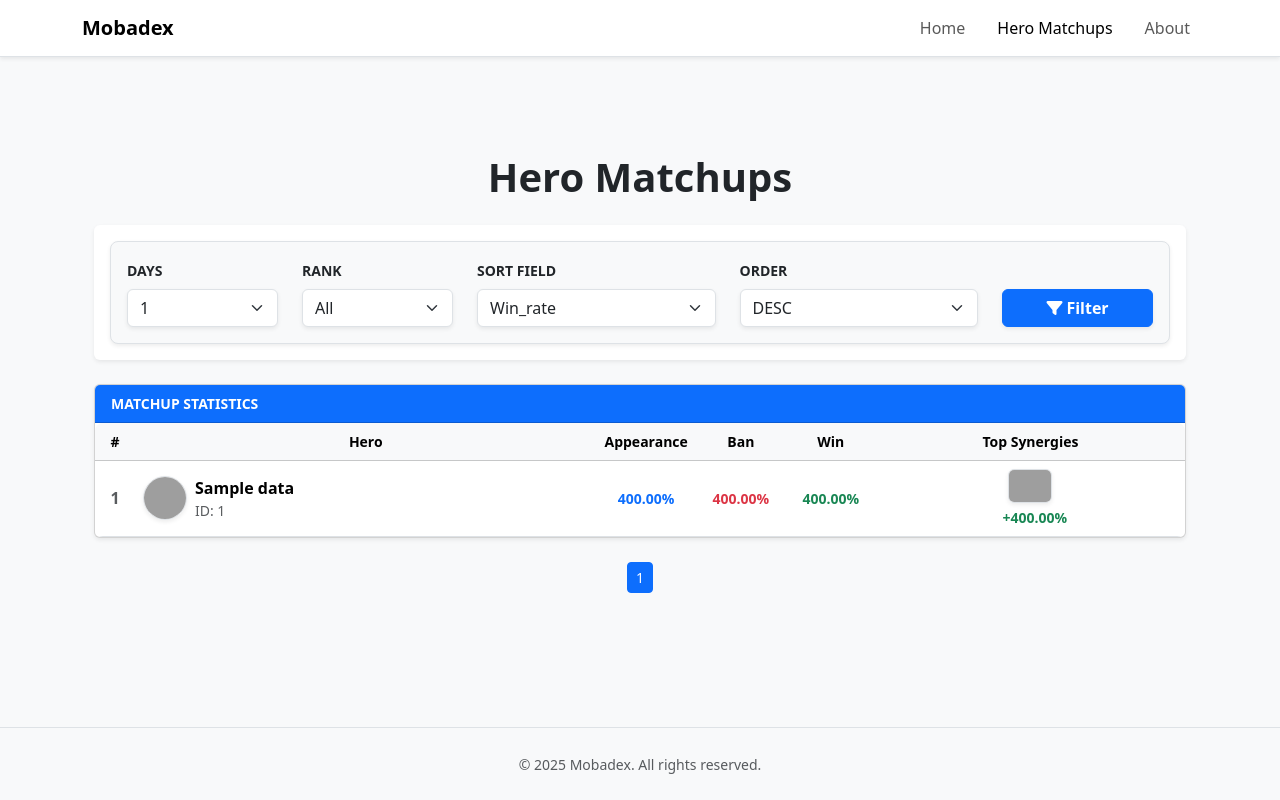
After one commit to Huerte/MobaDex, a Django app: page /matchups/ in a window 1280 px wide. The commit adds this page. Run offline with Django 5.2, Linux system fonts and the light colour scheme; tables that the repository leaves empty hold one stand-in row (values such as "Sample post"); a database or web service that is not in the repository returns one stand-in record (values such as "Sample title"); data that the repository does not hold is empty; some libraries are stand-ins or nearby versions; grey boxes are pictures that could not be loaded.

Commit message:
Finished the basic feature of the project

```diff
--- a/src/core/urls.py
+++ b/src/core/urls.py
@@ -3,8 +3,9 @@ from . import views
 
 urlpatterns = [
     path('', views.home, name='home'),
-    # path('matchups/', views.hero_matchups, name='matchups'),
+    path('matchups/', views.matchup_page, name='matchups'),
     path('about/', views.about, name='about'),
+
     # API endpoints
     # path('api/heroes/', views.api_hero_list, name='api_hero_list'),
     # path('api/heroes/<int:hero_id>/counters/', views.api_hero_counters, name='api_hero_counters'),
--- a/src/core/utils.py
+++ b/src/core/utils.py
@@ -0,0 +1,58 @@
+import requests
+
+API_BASE_URL = 'https://mlbb-stats.ridwaanhall.com/api'
+
+def fetch_api(to_fetch):
+    try:
+        response = requests.get(f'{API_BASE_URL}/{to_fetch}')
+        return response.json()
+    except requests.exceptions.RequestException:
+        return None
+
+
+def all_heroes():
+    data = fetch_api('hero-list')
+    heroes = []
+    if data:
+        for id, name in data.items():
+            heroes.append(
+                (int(id), name)
+            )
+    return heroes
+
+def hero_rank(days=1, rank='all', size=127, index=127, sort_field='win_rate', sort_order='desc'):
+    res = fetch_api(f'hero-rank/?days={days}&rank={rank}&size={size}&index={index}&sort_field={sort_field}&sort_order={sort_order}')
+    records = res.get('data', {}).get('records', [])
+    total_count = res.get('data', {}).get('total_count', 0)  # Make sure API returns this
+
+    data = []
+    for hero_entry in records:
+        hero = {
+            'main_hero_id': hero_entry['data']['main_heroid'],
+            'main_hero_name': hero_entry['data']['main_hero']['data']['name'],
+            'main_hero_img': hero_entry['data']['main_hero']['data']['head'],
+            'win_rate': hero_entry['data']['main_hero_win_rate'] * 100,
+            'ban_rate': hero_entry['data']['main_hero_ban_rate'] * 100,
+            'appearance_rate': hero_entry['data']['main_hero_appearance_rate'] * 100,
+            'channel_id': hero_entry['data']['main_hero_channel']['id'],
+            'sub_heroes': []
+        }
+        for sub in hero_entry['data']['sub_hero']:
+            hero['sub_heroes'].append({
+                'heroid': sub['heroid'],
+                'img': sub['hero']['data']['head'],
+                'channel_id': sub['hero_channel']['id'],
+                'increase_win_rate': sub['increase_win_rate'] * 100,
+            })
+
+
+        data.append(hero)
+
+    # Optional: Client-side sort (if needed)
+    data.sort(key=lambda x: x.get(sort_field, 0), reverse=(sort_order=='desc'))
+
+    return data, total_count
+
+
+if __name__ == '__main__':
+    print(hero_rank())
--- a/src/core/views.py
+++ b/src/core/views.py
@@ -1,11 +1,48 @@
 from django.shortcuts import render, redirect
+from math import ceil
 from . import utils
 
 def home(request):
-    # heroes = utils.get_all_heroes()
-    # rankings = utils.get_hero_rankings()
-    # return render(request, 'home.html', {'heroes': heroes, 'rankings': rankings, })
-    return render(request, 'home.html')
+    heroes = utils.all_heroes()
+    context = {
+        'heroes': heroes,
+    }
+    return render(request, 'home.html', context)
 
 def about(request):
     return render(request, 'about.html')
+
+def matchup_page(request):
+    days_options = [1, 3, 7, 15, 30]
+    rank_options = ["all", "epic", "legend", "mythic", "honor", "glory"]
+    sort_fields = ["pick_rate", "ban_rate", "win_rate"]
+    sort_orders = ["asc", "desc"]
+
+    days = request.GET.get('days', '1')
+    rank = request.GET.get('rank', 'all')
+    size = int(request.GET.get('size', 127))
+    index = int(request.GET.get('index', 1))
+    sort_field = request.GET.get('sort_field', 'win_rate')
+    sort_order = request.GET.get('sort_order', 'desc')
+
+    records, total_count = utils.hero_rank(days, rank, size, index, sort_field, sort_order)
+
+    total_pages = ceil(total_count / size)
+
+    context = {
+        "days_options": days_options,
+        "rank_options": rank_options,
+        "sort_fields": sort_fields,
+        "sort_orders": sort_orders,
+        "records": records,
+        "current_page": index,
+        "total_pages": total_pages,
+        "page_range": range(max(index - 2, 1), min(index + 3, total_pages + 1)),
+        "page_offset": (index - 1) * size,
+        "selected_days": days,
+        "selected_rank": rank,
+        "selected_sort_field": sort_field,
+        "selected_sort_order": sort_order,
+    }
+
+    return render(request, "matchup.html", context)
--- a/src/templates/base.html
+++ b/src/templates/base.html
@@ -9,6 +9,7 @@
   <link href="https://cdn.jsdelivr.net/npm/bootstrap@5.3.2/dist/css/bootstrap.min.css" rel="stylesheet" />
 
   <!-- Font Awesome -->
+  <link rel="stylesheet" href="https://cdnjs.cloudflare.com/ajax/libs/font-awesome/6.5.0/css/all.min.css" integrity="..." crossorigin="anonymous">
   <script src="https://kit.fontawesome.com/a076d05399.js" crossorigin="anonymous"></script>
 
   <style>
--- /dev/null
+++ b/src/templates/matchup.html
@@ -0,0 +1,180 @@
+{% extends "base.html" %}
+
+{% block content %}
+<div class="container py-5">
+  <h1 class="fw-bold mb-4 text-center">Hero Matchups</h1>
+
+  <!-- Filter Panel -->
+  <div class="card mb-4 shadow-sm border-0">
+    <div class="card-body">
+    <form method="GET" action="{% url 'matchups' %}" class="p-3 border rounded-3 bg-light shadow-sm">
+    <div class="row gy-3 gx-4 align-items-end">
+        <div class="col-12 col-sm-6 col-md-3 col-lg-2">
+        <label for="days" class="form-label fw-semibold small text-uppercase">Days</label>
+        <select id="days" name="days" class="form-select shadow-sm">
+            {% for d in days_options %}
+            <option value="{{ d }}" {% if d|stringformat:"s" == selected_days|stringformat:"s" %}selected{% endif %}>{{ d }}</option>
+            {% endfor %}
+        </select>
+        </div>
+
+        <div class="col-12 col-sm-6 col-md-3 col-lg-2">
+        <label for="rank" class="form-label fw-semibold small text-uppercase">Rank</label>
+        <select id="rank" name="rank" class="form-select shadow-sm">
+            {% for r in rank_options %}
+            <option value="{{ r }}" {% if r == selected_rank %}selected{% endif %}>{{ r|capfirst }}</option>
+            {% endfor %}
+        </select>
+        </div>
+
+        <div class="col-12 col-sm-6 col-md-3 col-lg-3">
+        <label for="sort_field" class="form-label fw-semibold small text-uppercase">Sort Field</label>
+        <select id="sort_field" name="sort_field" class="form-select shadow-sm">
+            {% for field in sort_fields %}
+            <option value="{{ field }}" {% if field == selected_sort_field %}selected{% endif %}>{{ field|capfirst }}</option>
+            {% endfor %}
+        </select>
+        </div>
+
+        <div class="col-12 col-sm-6 col-md-3 col-lg-3">
+        <label for="sort_order" class="form-label fw-semibold small text-uppercase">Order</label>
+        <select id="sort_order" name="sort_order" class="form-select shadow-sm">
+            {% for order in sort_orders %}
+            <option value="{{ order }}" {% if order == selected_sort_order %}selected{% endif %}>{{ order|upper }}</option>
+            {% endfor %}
+        </select>
+        </div>
+
+        <input type="hidden" name="size" value="127">
+        <input type="hidden" name="index" value="{{ current_page }}">
+
+        <div class="col-12 col-md-6 col-lg-2 text-end">
+        <button type="submit" class="btn btn-primary w-100 fw-semibold shadow-sm">
+            <i class="fas fa-filter me-1"></i>Filter
+        </button>
+        </div>
+    </div>
+    </form>
+    </div>
+  </div>
+
+    <div class="card shadow-sm mb-4">
+    <div class="card-header bg-primary text-white fw-bold text-uppercase small">
+        Matchup Statistics
+    </div>
+    <div class="table-responsive">
+        <table class="table table-hover align-middle mb-0 text-nowrap">
+        <thead class="table-light text-center small">
+            <tr>
+            <th style="width: 40px;">#</th>
+            <th>Hero</th>
+            <th style="width: 90px;">Appearance</th>
+            <th style="width: 90px;">Ban</th>
+            <th style="width: 90px;">Win</th>
+            <th>Top Synergies</th>
+            </tr>
+        </thead>
+        <tbody>
+            {% for hero in records %}
+            <tr class="matchup-row" style="cursor: pointer;" onclick="location.href='#';">
+            <!-- Index -->
+            <td class="text-center text-muted fw-bold">{{ forloop.counter0|add:page_offset|add:1 }}</td>
+
+            <!-- Hero Info -->
+            <td class="p-2">
+                <div class="d-flex align-items-center gap-2">
+                <img src="{{ hero.main_hero_img }}" alt="{{ hero.main_hero_name }}" class="rounded-circle border shadow-sm flex-shrink-0" width="44" height="44">
+                <div class="d-none d-sm-block">
+                    <div class="fw-semibold">{{ hero.main_hero_name }}</div>
+                    <div class="small text-muted">ID: {{ hero.main_hero_id }}</div>
+                </div>
+                </div>
+            </td>
+
+            <!-- Appearance -->
+            <td class="text-center text-primary fw-semibold small">
+                {{ hero.appearance_rate|floatformat:2 }}%
+            </td>
+
+            <!-- Ban -->
+            <td class="text-center text-danger fw-semibold small">
+                {{ hero.ban_rate|floatformat:2 }}%
+            </td>
+
+            <!-- Win -->
+            <td class="text-center text-success fw-semibold small">
+                {{ hero.win_rate|floatformat:2 }}%
+            </td>
+
+            <!-- Top Synergies -->
+            <td>
+                <div class="d-flex flex-wrap justify-content-center gap-2">
+                {% for sub in hero.sub_heroes|slice:":3" %}
+                <div class="text-center" style="width: 56px;">
+                    <img src="{{ sub.img }}" alt="Sub Hero" class="img-fluid rounded border shadow-sm mb-1" width="44" height="44">
+                    <div class="small text-success fw-semibold">+{{ sub.increase_win_rate|floatformat:2 }}%</div>
+                </div>
+                {% endfor %}
+                </div>
+            </td>
+            </tr>
+            {% empty %}
+            <tr>
+            <td colspan="6" class="text-center text-muted py-4">
+                No records found.
+            </td>
+            </tr>
+            {% endfor %}
+        </tbody>
+        </table>
+    </div>
+    </div>
+
+  <!-- Pagination -->
+  <nav class="d-flex justify-content-center mt-4">
+    <ul class="pagination pagination-sm">
+      {% if current_page > 1 %}
+        <li class="page-item">
+          <a class="page-link" href="?index={{ current_page|add:-1 }}" aria-label="Previous">
+            <span aria-hidden="true">&laquo;</span>
+          </a>
+        </li>
+      {% endif %}
+      {% for page_num in page_range %}
+        <li class="page-item {% if page_num == current_page %}active{% endif %}">
+          <a class="page-link" href="?index={{ page_num }}">{{ page_num }}</a>
+        </li>
+      {% endfor %}
+      {% if current_page < total_pages %}
+        <li class="page-item">
+          <a class="page-link" href="?index={{ current_page|add:1 }}" aria-label="Next">
+            <span aria-hidden="true">&raquo;</span>
+          </a>
+        </li>
+      {% endif %}
+    </ul>
+  </nav>
+</div>
+
+<style>
+  .matchup-row:hover {
+    background-color: #f1f3f5;
+    transition: background 0.2s ease;
+  }
+
+  table.table {
+    border-radius: 0.5rem;
+    overflow: hidden;
+  }
+
+  .pagination .page-link {
+    color: #0d6efd;
+  }
+
+  .pagination .active .page-link {
+    background-color: #0d6efd;
+    border-color: #0d6efd;
+    color: white;
+  }
+</style>
+{% endblock %}
--- a/src/templates/navbar.html
+++ b/src/templates/navbar.html
@@ -19,7 +19,7 @@
           <a class="nav-link {% if request.path == '/' %}active{% endif %}" aria-current="page" href="{% url 'home' %}">Home</a>
         </li>
         <li class="nav-item">
-          <a class="nav-link {% if request.path == '/matchups/' %}active{% endif %}" href="#">Hero Matchups</a>
+          <a class="nav-link {% if request.path == '/matchups/' %}active{% endif %}" href="{% url 'matchups' %}">Hero Matchups</a>
         </li>
         <li class="nav-item">
           <a class="nav-link" href="{% url 'about' %}">About</a>
```
Also changed, not shown: src/templates/home.html (+63 -23 lines), src/templates/matchup_detail.html (added).
